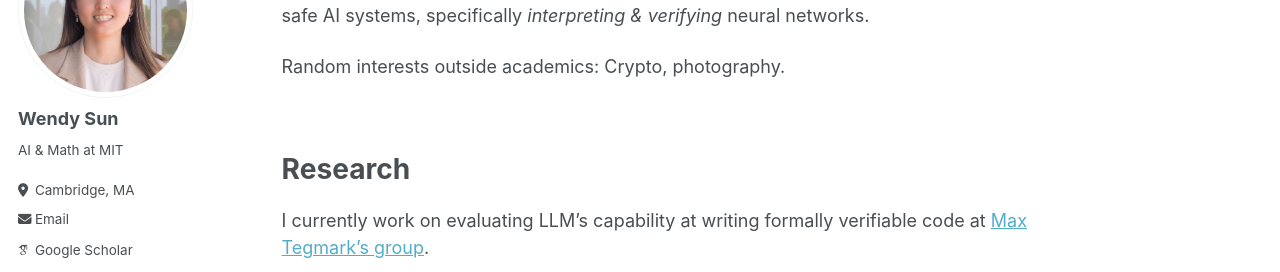
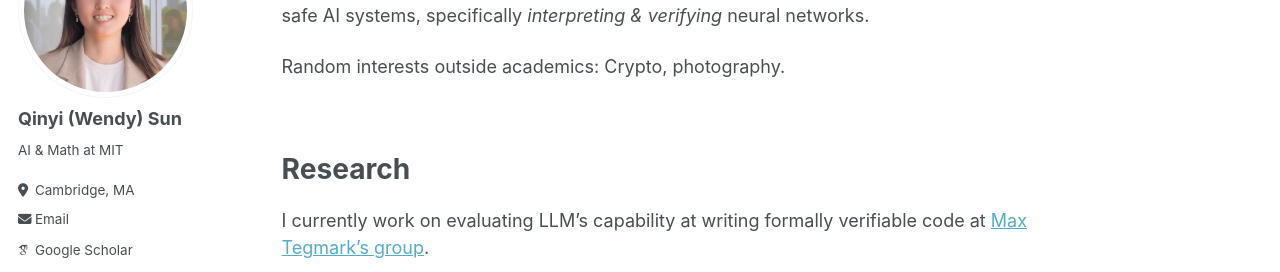
Before and after one commit to sun-wendy/sun-wendy.github.io, a Jekyll site: the page built from _pages/about.md, in a window 1280 px wide. Shown: the part 183-455 px from the top of the page. Built offline with Jekyll 4.4.1, drawn with Linux system fonts in a browser that asks for light colours; some web fonts are replaced.

Commit message:
Update name in Home page

```diff
--- a/_config.yml
+++ b/_config.yml
@@ -14,7 +14,7 @@ repository               : "sun-wendy/wendysun.io"
 author:
   # Biographic information
   avatar           : "profile_img.jpg"
-  name             : "Wendy Sun"
+  name             : "Qinyi (Wendy) Sun"
   bio              : "AI & Math at MIT"
   location         : "Cambridge, MA"
   uri              : # URL
```
